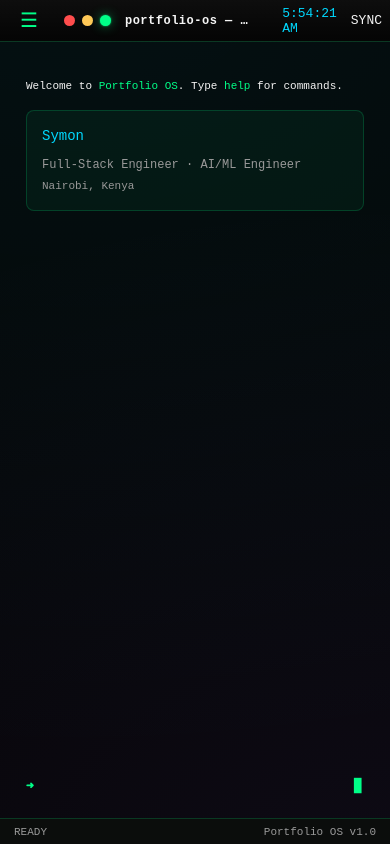
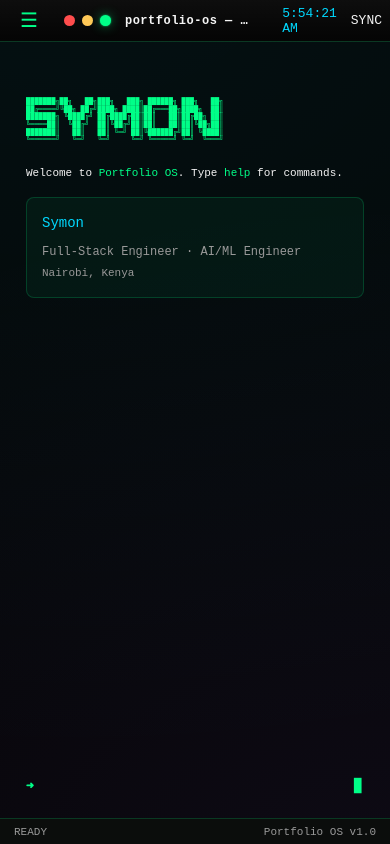
Before and after one commit to 4justo/portfolio, a plain HTML site: page index.html in a window 390 px wide. Drawn offline with Linux system fonts and the light colour scheme.

Commit message:
Restore ASCII art on mobile with scaled down sizing

```diff
--- a/index.html
+++ b/index.html
@@ -54,7 +54,7 @@
       #sidebar.open { left: 0; }
       #sidebar-toggle { display: flex !important; cursor: pointer; padding: 8px 12px; color: #00FF88; font-size: 20px; align-items: center; }
       .window { padding: 16px; overflow-x: hidden; }
-      #ascii-art { display: none; }
+      #ascii-art { font-size: 5px; line-height: 0.8; white-space: pre; overflow-x: auto; transform: scale(0.7); transform-origin: left; }
       #terminal { padding: 10px; font-size: 11px; overflow-x: hidden; word-wrap: break-word; }
       #terminal-input-row { padding: 8px 10px; }
       h1 { font-size: 18px; word-wrap: break-word; }
```
